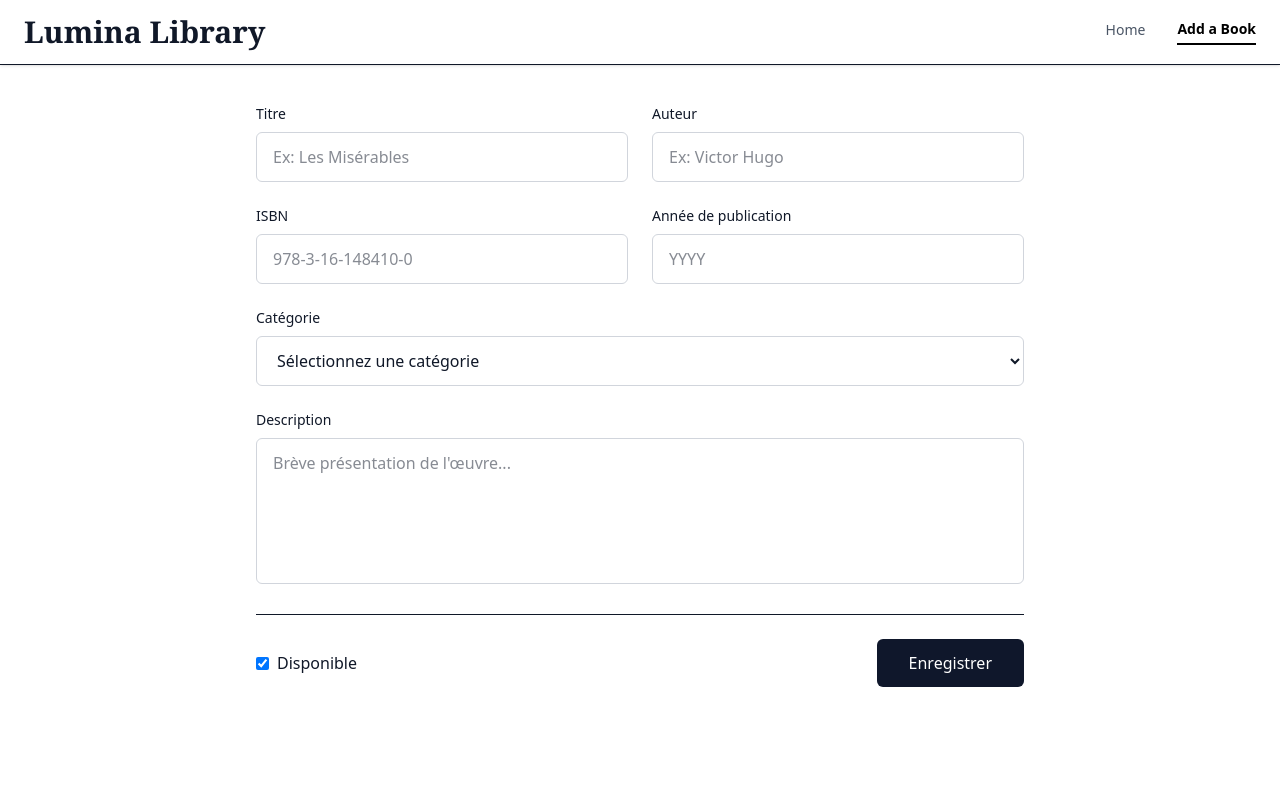
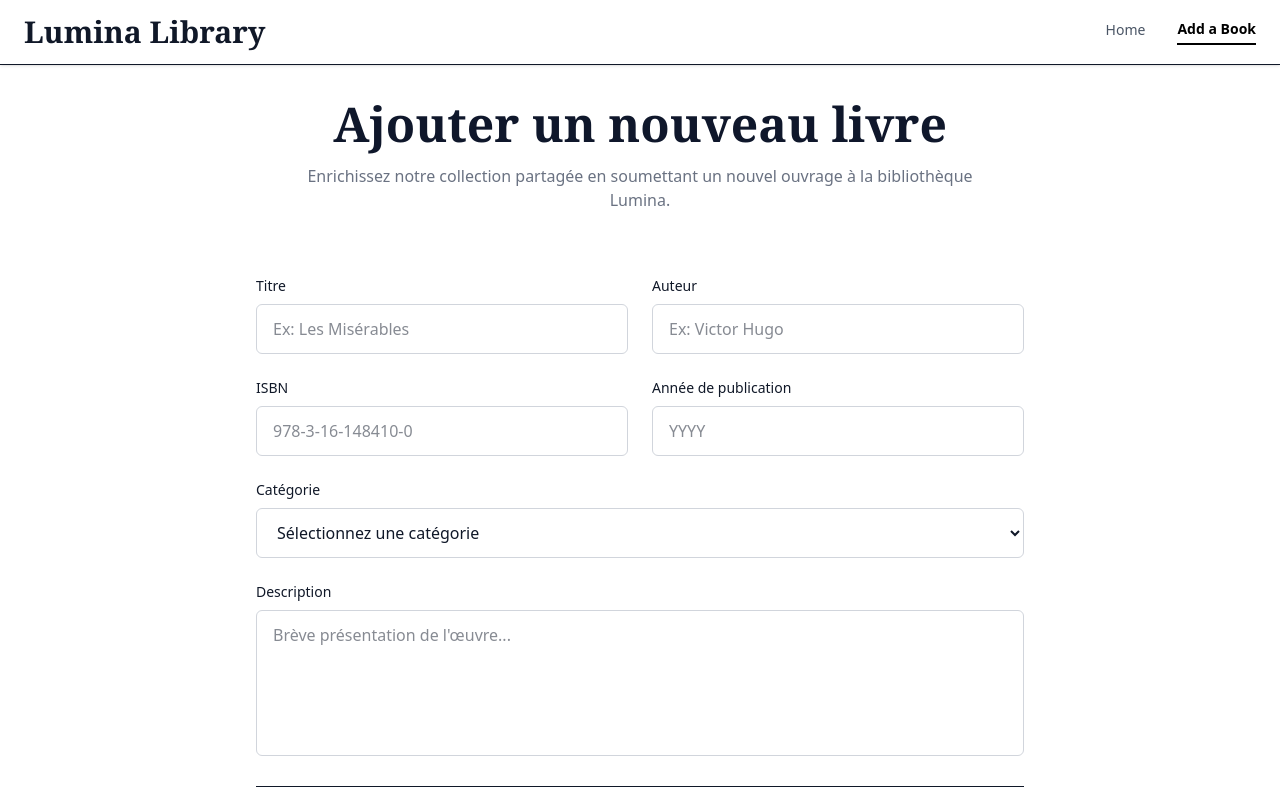
Before and after one commit to imaneimziline2-netizen/OpenShelf-, a Next.js app: page /books/create in a window 1280 px wide. Shown: the top 800 px of the page. Built offline with nearby package versions, Linux system fonts and the light colour scheme.

Commit message:
implement create book page

```diff
--- a/app/books/create/page.tsx
+++ b/app/books/create/page.tsx
@@ -1,9 +1,20 @@
 import { BookForm } from "@/components/BookForm";
 
 export default function CreateBookPage() {
-  return (
-    <main className="max-w-5xl mx-auto px-6 py-10">
-      <BookForm/>
-    </main>
-  );
+    return (
+        <main className="mx-auto max-w-5xl px-6 py-12 pt-25">
+            <div className="mb-12 text-center">
+                <h1 className="font-serif text-5xl font-bold text-slate-900">
+                    Ajouter un nouveau livre
+                </h1>
+
+                <p className="mx-auto mt-4 max-w-2xl text-gray-500">
+                    Enrichissez notre collection partagée en soumettant un
+                    nouvel ouvrage à la bibliothèque Lumina.
+                </p>
+            </div>
+
+            <BookForm />
+        </main>
+    );
 }
```
